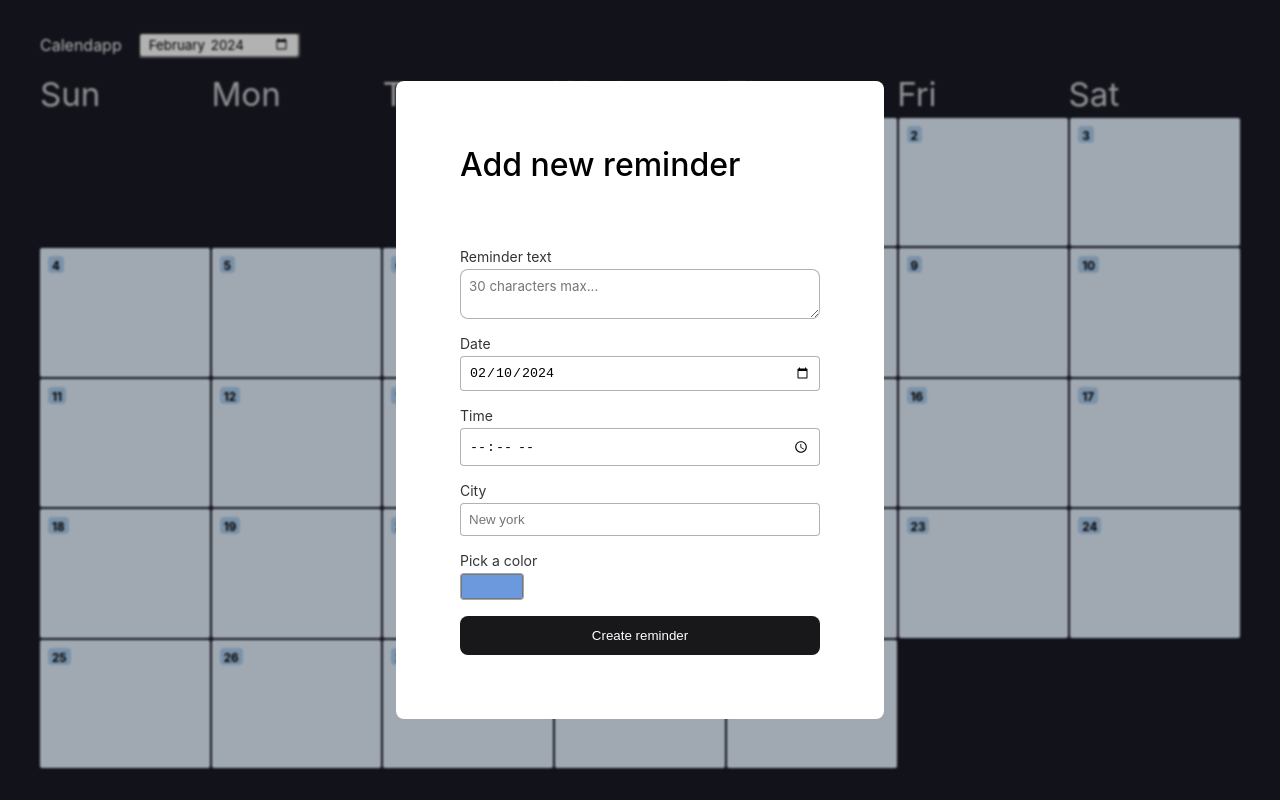
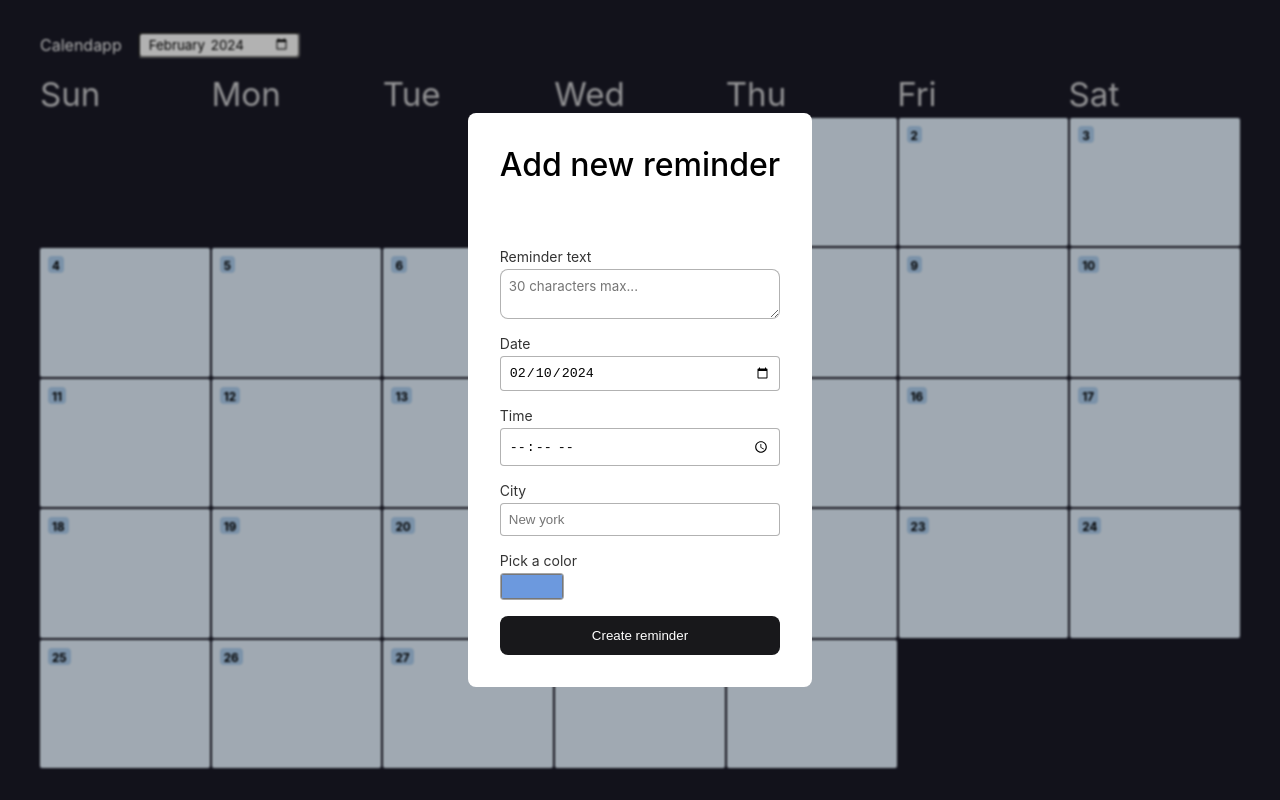
Before and after one commit to daramosn/calendar-vue, a Vue app: page / in a window 1280 px wide. Both pictures are taken after a click on the element "10". Built offline with nearby package versions, Linux system fonts and the light colour scheme.

Commit message:
chore: fixing some styles

```diff
--- a/src/components/CustomForm.vue
+++ b/src/components/CustomForm.vue
@@ -103,14 +103,13 @@ const submitFormHandler = () => {
   background-color: white;
   border-radius: 8px;
   display: grid;
-  padding: 64px;
+  padding: 32px;
 
   h1 {
     font-weight: 500;
     margin: 0 0 64px 0;
   }
   textarea {
-    width: 360px;
     font-family: inherit;
     padding: 8px;
     margin-bottom: 16px;
--- a/src/components/ReminderCard.vue
+++ b/src/components/ReminderCard.vue
@@ -68,7 +68,7 @@ const deleteReminderHandler = () => {
 .reminder-card {
   background-color: white;
   padding: 20px;
-  min-width: 350px;
+  margin: 0 16px;
   border-radius: 8px;
   .title {
     margin-top: 0;
```
